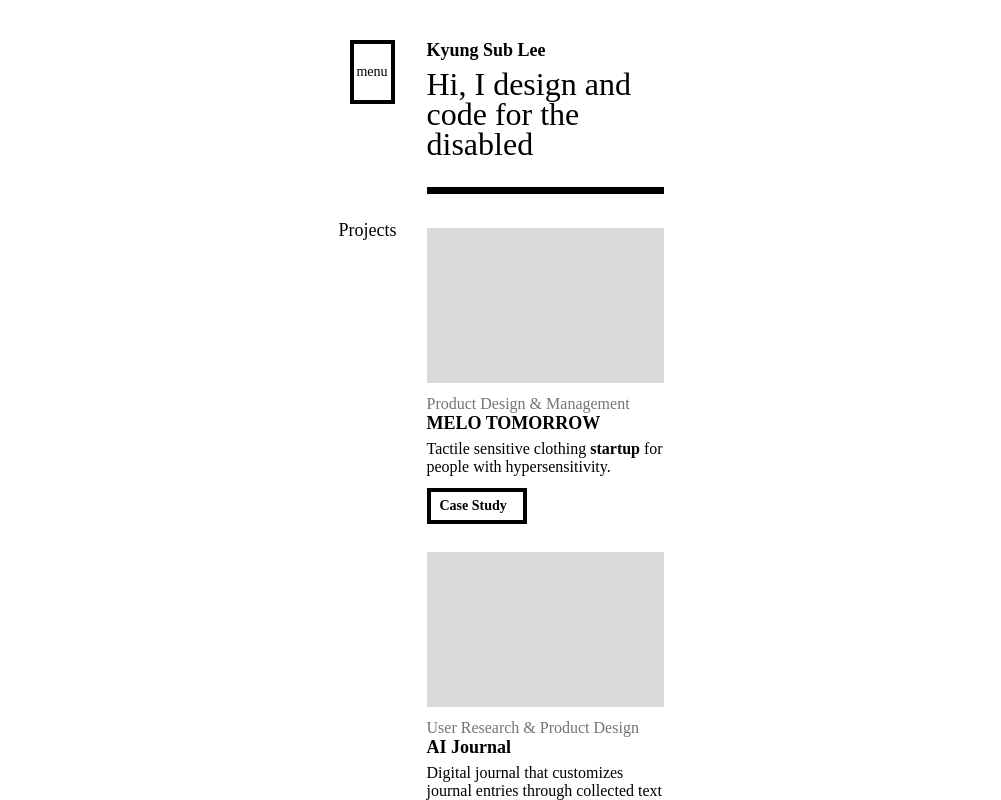
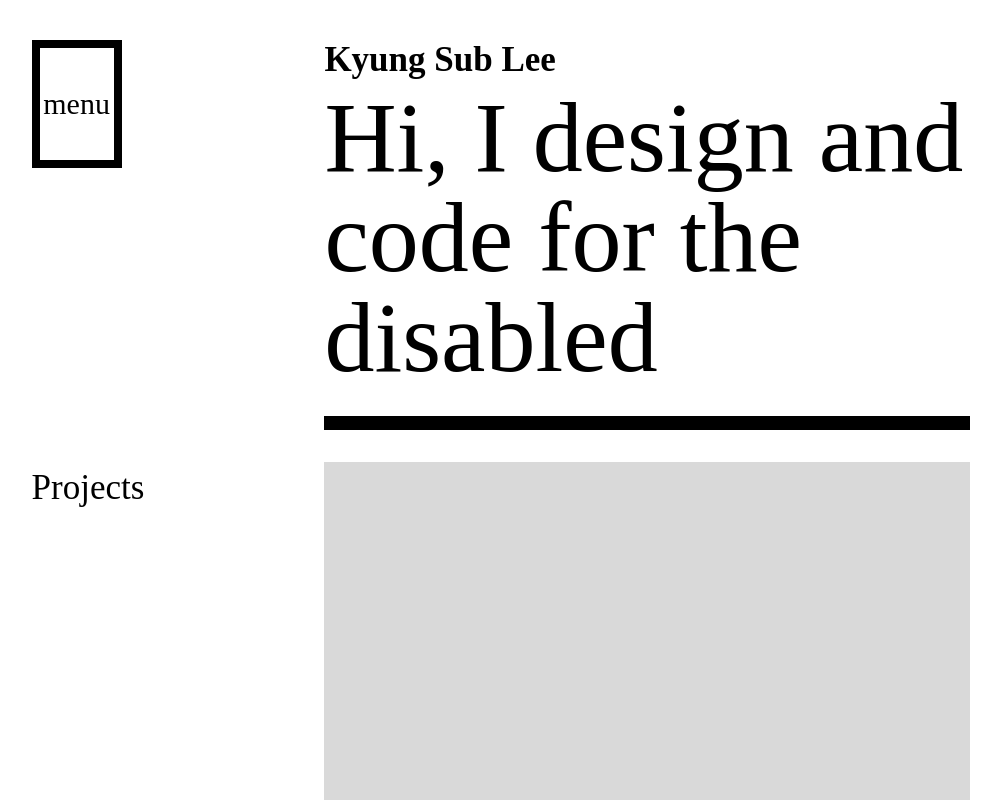
Before and after one commit to kl527/personal, a Next.js app: page / in a window 1280 px wide. Shown: the top 800 px of the page, without its empty margins (139-1140 px from the left). Built offline with nearby package versions, Linux system fonts and the light colour scheme; a web font is replaced by a local one.

Commit message:
added wide screen view

```diff
--- a/app/page.tsx
+++ b/app/page.tsx
@@ -1,53 +1,53 @@
 export const Left = (): JSX.Element => {
   return (
-    <div className="relative w-14">
-      <div className="absolute top-[180px] left-0 font-normal text-black text-lg tracking-[0] leading-[normal]">
-        Projects
-      </div>
-      <button className="group transition-colors duration-300 ease-in-out hover:bg-black flex w-[45px] h-16 items-center justify-center gap-2.5 px-[7px] py-[3px] absolute top-0 left-[11px] border-4 border-solid border-black">
-        <p className= "w-fit font-normal text-black text-sm tracking-[0] leading-[normal] transition-colors duration-300 ease-in-out group-hover:text-white">
+    <div>
+      <button className="group mb-[125px] md:mb-[300px] transition-colors duration-300 ease-in-out hover:bg-black flex w-[45px] md:w-[90px] md:h-[128px] h-16 items-center justify-center border-4 md:border-8 border-solid border-black">
+        <p className= "w-fit font-normal text-black text-sm md:text-[30px] tracking-[0] leading-[normal] transition-colors duration-300 ease-in-out group-hover:text-white">
           menu
         </p>
       </button>
+      <div className="font-normal text-black text-lg md:text-[35px] tracking-[0] leading-[normal]">
+        Projects
+      </div>
     </div>
   );
 };
 
 export const Header = (): JSX.Element => {
   return (
-    <div className="relative w-[237px] h-[156px] mb-8">
-      <div className="mb-2 relative font-bold text-black text-lg tracking-[0] leading-[normal]">
+    <div className="w-[237px] md:w-[646px] mb-8">
+      <div className="mb-2 font-bold text-black text-lg md:text-[35px] tracking-[0] leading-[normal]">
         Kyung Sub Lee
       </div>
-      <p className="mb-7 relative font-normal text-black text-[32px] tracking-[0] leading-[30px]">
+      <p className="mb-7 font-normal text-black text-[32px] md:text-[100px] tracking-[0] leading-[30px] md:leading-[100px]">
         Hi, I design and <br />
         code for the <br />
         disabled
       </p>
-      <div className="relative w-[237px] h-[7px] bg-black" />
+      <div className="md:w-[646px] w-[237px] md:h-[14px] h-[7px] bg-black" />
     </div>
   );
 };
 
 export const Project1 = (): JSX.Element => {
   return (
-    <div className="relative w-[237px] ">
-      <div className="relative w-[237px] h-[155px] bg-[#d9d9d9]" />
-      <div className="relative font-normal text-[#747474] mt-3 text-base tracking-[0] leading-[normal]">
+    <div className="w-[237px] md:w-[646px] ">
+      <div className="w-[237px] md:w-[646px] md:h-[423px] h-[155px] bg-[#d9d9d9]" />
+      <div className="font-normal text-[#747474] md:text-[35px] mt-3 text-base tracking-[0] leading-[normal]">
         Product Design &amp; Management
       </div>
-      <div className="relative font-bold mb-1.5 text-black text-lg tracking-[0] leading-[normal]">
+      <div className="font-bold mb-1.5 text-black text-lg md:text-[35px] tracking-[0] leading-[normal]">
         MELO TOMORROW
       </div>
-      <p className="relative font-normal mb-3 text-black text-base tracking-[0] leading-[normal]">
+      <p className="font-normal mb-3 text-black md:text-[40px] text-base tracking-[0] leading-[normal]">
         <span className="font-normal">Tactile sensitive clothing </span>
         <span className="font-bold">
           startup
         </span>
         <span className="font-normal"> for <br /> people with hypersensitivity.</span>
       </p>
-      <button className="group transition-colors duration-300 ease-in-out hover:bg-black mb-7 flex w-[100px] h-9 items-center gap-2.5 pl-[9px] pr-[15px] py-[3px] left-0 border-4 border-solid border-black">
-        <div className="relative w-fit mr-[-7.00px] font-bold text-black text-sm tracking-[0] leading-[normal] transition-colors duration-300 ease-in-out group-hover:text-white">
+      <button className="md:w-[190px] md:h-[59px] group transition-colors duration-300 ease-in-out hover:bg-black mb-7 flex w-[100px] h-9 items-center gap-2.5 pl-[9px] pr-[15px] py-[3px] left-0 md:border-8 border-4 border-solid border-black">
+        <div className="text-center w-fit mr-[-7.00px] md:text-[30px] font-bold text-black text-sm tracking-[0] leading-[normal] transition-colors duration-300 ease-in-out group-hover:text-white">
           Case Study
         </div>
       </button>
@@ -80,7 +80,7 @@ export const Project2 = (): JSX.Element => {
 export default function Home() {
   return (
     <main className="flex flex-row place-content-center mt-10">
-      <div className="mr-8">
+      <div className="mr-8 md:mr-[180px] flex ">
         <Left />
       </div>
       <div>
```
